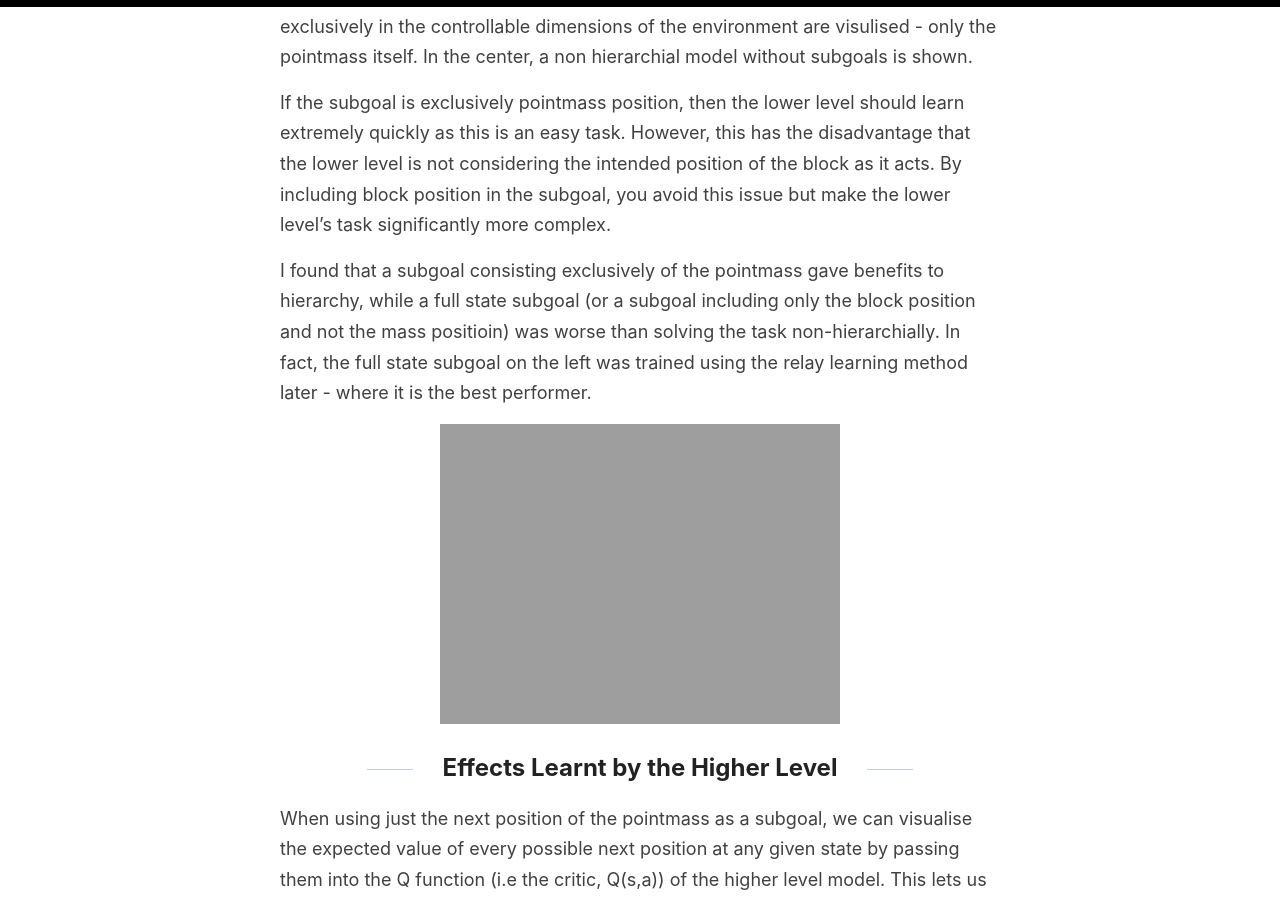
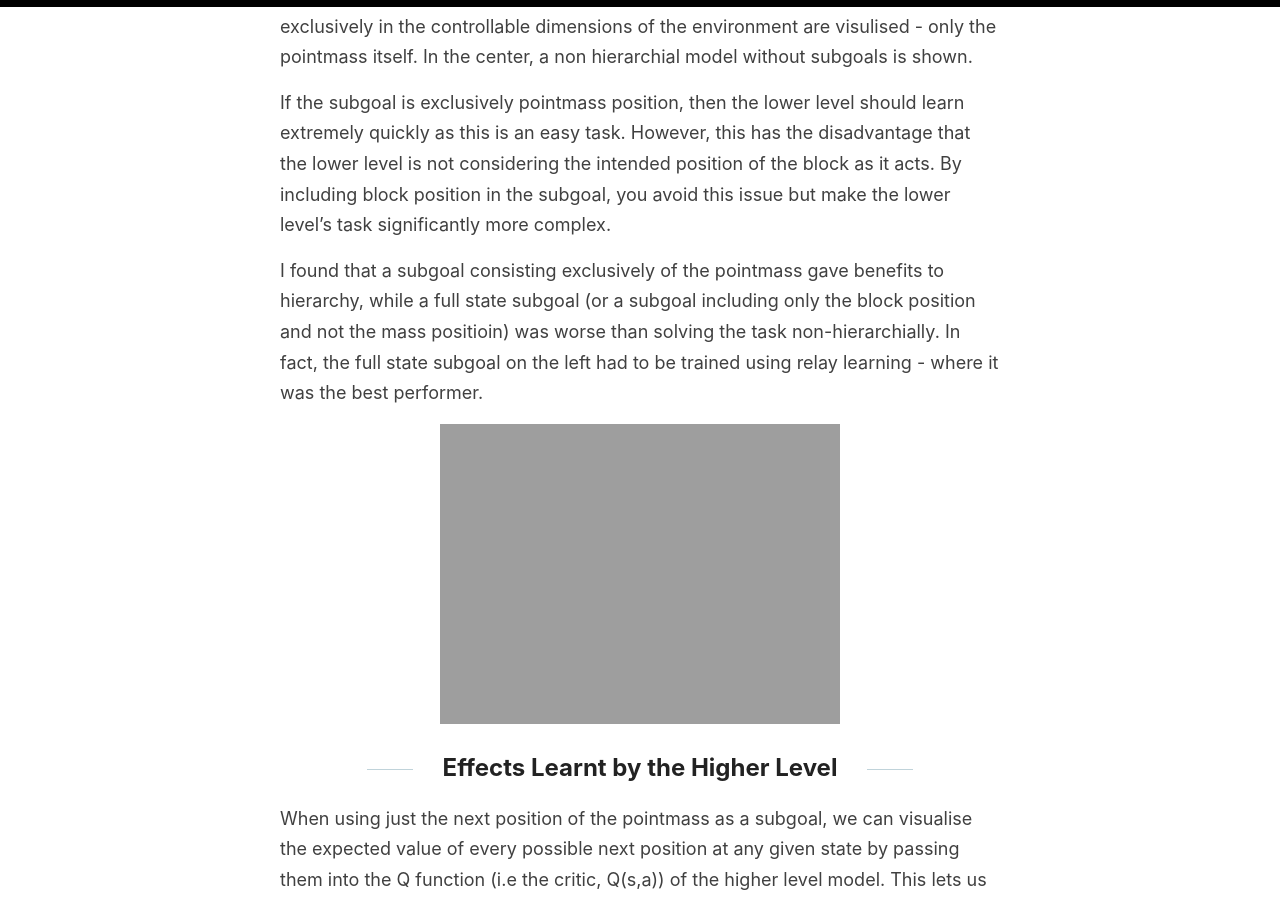
Before and after one commit to sholtodouglas/sholtodouglas.github.io, a Jekyll site: the page built from _posts/2020-06-03-DoesHierarchialRLWorkYet.md, in a window 1280 px wide and 900 px high, scrolled down 5215 px. Built offline with Jekyll 4.4.1, drawn with Linux system fonts in a browser that asks for light colours.

Commit message:
Update 2020-06-03-DoesHierarchialRLWorkYet.md

```diff
--- a/_posts/2020-06-03-DoesHierarchialRLWorkYet.md
+++ b/_posts/2020-06-03-DoesHierarchialRLWorkYet.md
@@ -69,7 +69,7 @@ On the left, subgoals in the full environment state are visualised - with the tr
 
 If the subgoal is exclusively pointmass position, then the lower level should learn extremely quickly as this is an easy task. However, this has the disadvantage that the lower level is not considering the intended position of the block as it acts. By including block position in the subgoal, you avoid this issue but make the lower level's task significantly more complex.
 
-I found that a subgoal consisting exclusively of the pointmass gave benefits to hierarchy, while a full state subgoal (or a subgoal including only the block position and not the mass positioin) was worse than solving the task non-hierarchially. In fact, the full state subgoal on the left was trained using the relay learning method later - where it is the best performer.
+I found that a subgoal consisting exclusively of the pointmass gave benefits to hierarchy, while a full state subgoal (or a subgoal including only the block position and not the mass positioin) was worse than solving the task non-hierarchially. In fact, the full state subgoal on the left had to be trained using relay learning - where it was the best performer.
 
 ![alt text](https://sholtodouglas.github.io/images/hierarchial/workingcomparison.gif "Hierarchy vs Single Layer")
 
```
